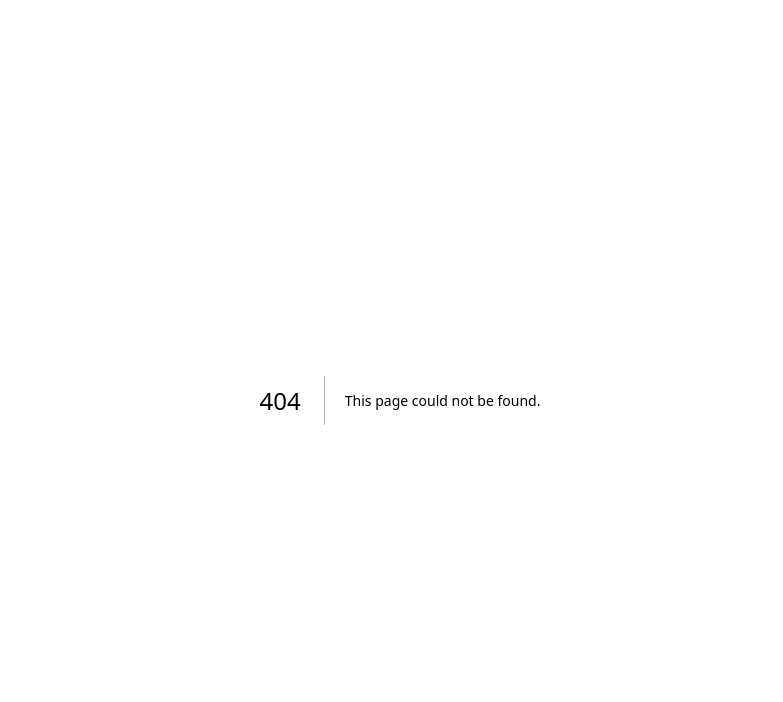
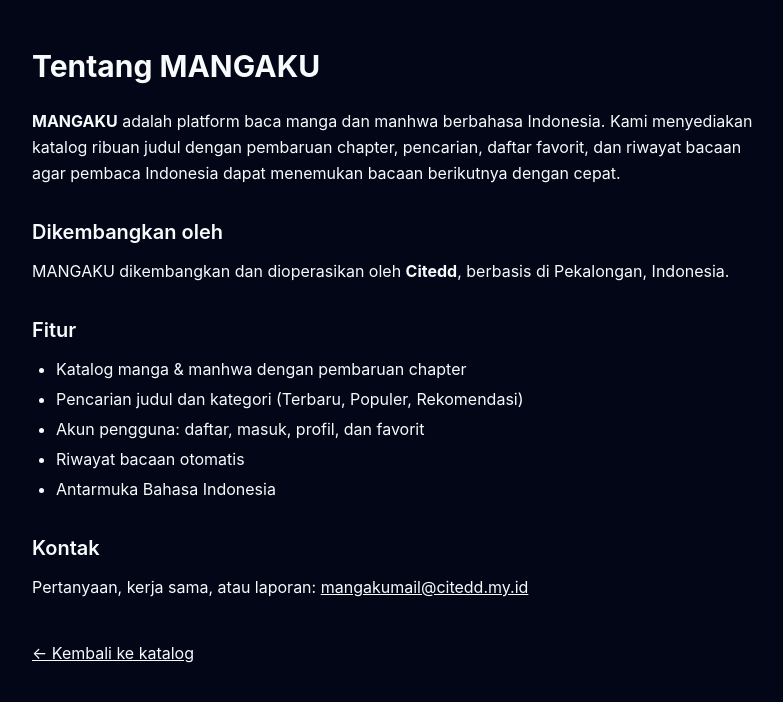
Before and after one commit to Path-mc/mangaku, a Next.js app: page /about in a window 1280 px wide. Before the commit this address had no page. Shown: the top 702 px of the page, without its empty margins (240-1023 px from the left). Built offline with nearby package versions, Linux system fonts and the light colour scheme.

Commit message:
Add About page for MANGAKU platform

```diff
--- /dev/null
+++ b/app/about/page.tsx
@@ -0,0 +1,54 @@
+import type { Metadata } from "next";
+import Link from "next/link";
+
+export const metadata: Metadata = {
+  title: "Tentang",
+  description:
+    "MANGAKU adalah platform baca manga dan manhwa berbahasa Indonesia, " +
+    "dikembangkan oleh Citedd.",
+};
+
+export default function AboutPage() {
+  return (
+    <main className="mx-auto max-w-3xl px-4 py-12 leading-relaxed">
+      <h1 className="text-3xl font-bold mb-6">Tentang MANGAKU</h1>
+
+      <p className="mb-4">
+        <strong>MANGAKU</strong> adalah platform baca manga dan manhwa
+        berbahasa Indonesia. Kami menyediakan katalog ribuan judul dengan
+        pembaruan chapter, pencarian, daftar favorit, dan riwayat bacaan
+        agar pembaca Indonesia dapat menemukan bacaan berikutnya dengan
+        cepat.
+      </p>
+
+      <h2 className="text-xl font-semibold mt-8 mb-3">Dikembangkan oleh</h2>
+      <p className="mb-4">
+        MANGAKU dikembangkan dan dioperasikan oleh <strong>Citedd</strong>,
+        berbasis di Pekalongan, Indonesia.
+      </p>
+
+      <h2 className="text-xl font-semibold mt-8 mb-3">Fitur</h2>
+      <ul className="list-disc pl-6 mb-4 space-y-1">
+        <li>Katalog manga &amp; manhwa dengan pembaruan chapter</li>
+        <li>Pencarian judul dan kategori (Terbaru, Populer, Rekomendasi)</li>
+        <li>Akun pengguna: daftar, masuk, profil, dan favorit</li>
+        <li>Riwayat bacaan otomatis</li>
+        <li>Antarmuka Bahasa Indonesia</li>
+      </ul>
+
+      <h2 className="text-xl font-semibold mt-8 mb-3">Kontak</h2>
+      <p className="mb-4">
+        Pertanyaan, kerja sama, atau laporan:{" "}
+        <a className="underline" href="mailto:mangakumail@citedd.my.id">
+          mangakumail@citedd.my.id
+        </a>
+      </p>
+
+      <p className="mt-10">
+        <Link className="underline" href="/">
+          ← Kembali ke katalog
+        </Link>
+      </p>
+    </main>
+  );
+}
```
